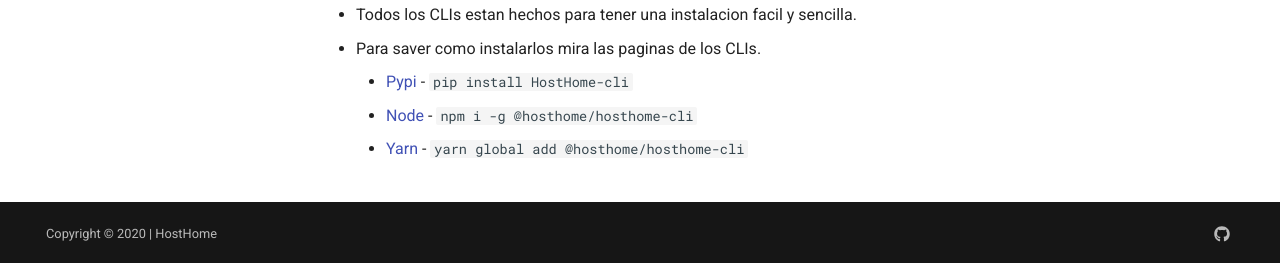
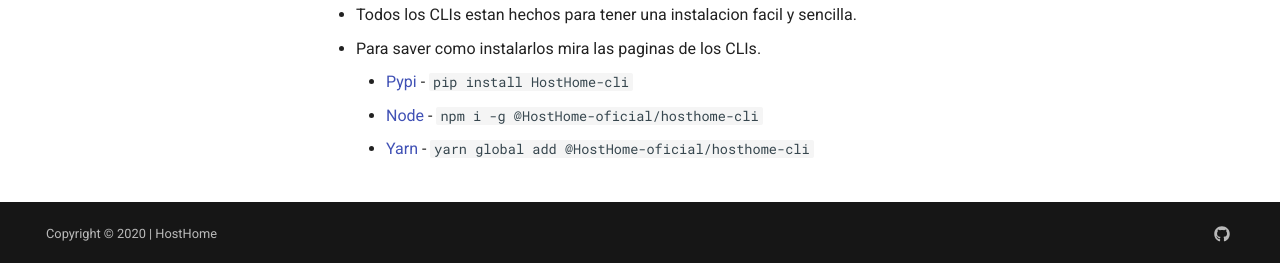
Before and after one commit to HostHome-of/Documentacion, an MkDocs documentation site: the page built from docs/cli/index.md, in a window 1280 px wide and 1064 px high. Shown: the part 798-1061 px from the top of the window. Built offline with MkDocs 1.6.1 and Material for MkDocs 9.7.7, drawn with Linux system fonts in a browser that asks for light colours.

Commit message:
Nuevo CLI

```diff
--- a/docs/cli/index.md
+++ b/docs/cli/index.md
@@ -27,5 +27,5 @@
     * Todos los CLIs estan hechos para tener una instalacion facil y sencilla.
     * Para saver como instalarlos mira las paginas de los CLIs.
         * [Pypi](https://pypi.org/project/HostHome-cli/) - `pip install HostHome-cli`
-        * [Node](https://www.npmjs.com/package/@hosthome/hosthome-cli) - `npm i -g @hosthome/hosthome-cli`
-        * [Yarn](https://yarnpkg.com/package/@hosthome/hosthome-cli) - `yarn global add @hosthome/hosthome-cli`
+        * [Node](https://www.npmjs.com/package/@HostHome-oficial/hosthome-cli) - `npm i -g @HostHome-oficial/hosthome-cli`
+        * [Yarn](https://yarnpkg.com/package/@HostHome-oficial/hosthome-cli) - `yarn global add @HostHome-oficial/hosthome-cli`
```
Also changed, not shown: docs/cli/node.md (+6 -6 lines).
